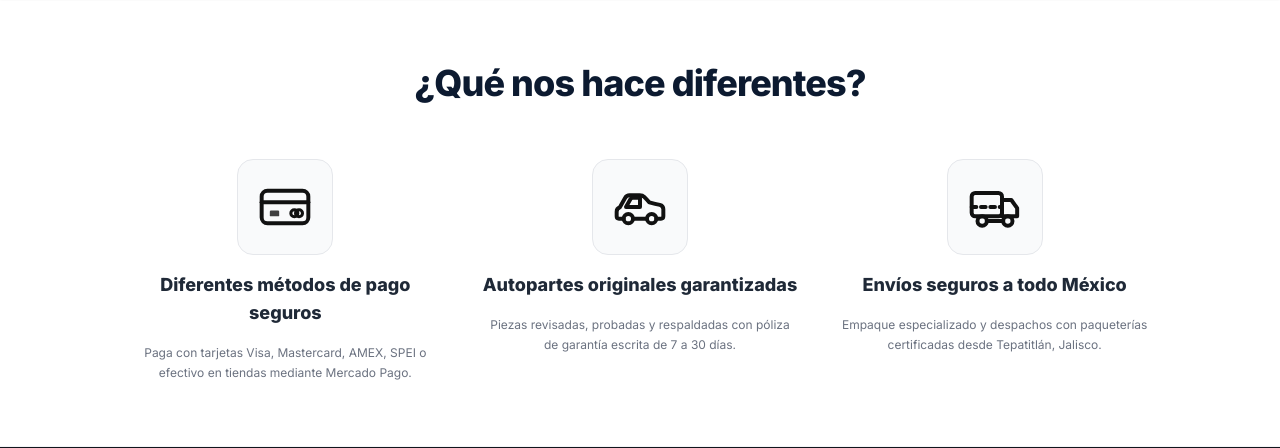
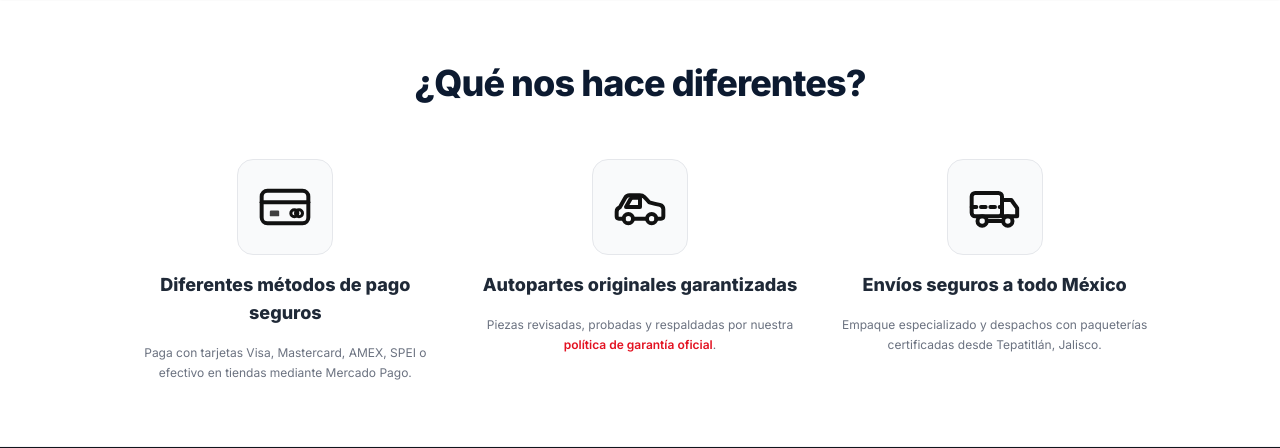
Before and after one commit to FredyLomeli/jc-autopartes, a Laravel app: page / in a window 1280 px wide. Shown: the part 839-1287 px from the top of the page. Run offline with Laravel 12, Linux system fonts and the light colour scheme; data comes from the database, SQL or seed files in the repository; data that the repository does not hold is empty; style sheets or scripts are compiled from the project's sources; some libraries are stand-ins or nearby versions.

Commit message:
feat(warranty): replace fixed warranty days with links to official PDF policy

```diff
--- a/app/Services/CatalogService.php
+++ b/app/Services/CatalogService.php
@@ -54,12 +54,12 @@ class CatalogService
         $categoryCounts = $published->groupBy('category')->map->count();
 
         $baseCategories = [
-            ['slug' => 'Motores', 'name' => 'Motores Completos y 3/4', 'warranty' => '30 días de garantía', 'desc' => 'Motores verificados en compresión y funcionamiento listos para instalar.'],
-            ['slug' => 'Transmisiones', 'name' => 'Transmisiones Automáticas y Estándar', 'warranty' => '30 días de garantía', 'desc' => 'Cajas de velocidades automáticas, CVT y manuales revisadas.'],
-            ['slug' => 'Partes Internas', 'name' => 'Cabezas y Partes Internas', 'warranty' => '15 días de garantía', 'desc' => 'Cabezas de motor, cigüeñales, árboles de levas y múltiples.'],
-            ['slug' => 'Colision', 'name' => 'Carrocería y Colisión', 'warranty' => '7 días de garantía', 'desc' => 'Cofres, puertas, salpicaderas, fascias, faros, calaveras y espejos.'],
-            ['slug' => 'Suspension', 'name' => 'Suspensión y Dirección', 'warranty' => '7 días de garantía', 'desc' => 'Horquillas, amortiguadores, cajas de dirección, puentes y mangos.'],
-            ['slug' => 'Electrico', 'name' => 'Sistema Eléctrico y Electrónico', 'warranty' => '7 días de garantía', 'desc' => 'Alternadores, marchas, módulos, cuerpos de aceleración y compresores.'],
+            ['slug' => 'Motores', 'name' => 'Motores Completos y 3/4', 'warranty' => 'Garantía por escrito', 'desc' => 'Motores verificados en compresión y funcionamiento listos para instalar.'],
+            ['slug' => 'Transmisiones', 'name' => 'Transmisiones Automáticas y Estándar', 'warranty' => 'Garantía por escrito', 'desc' => 'Cajas de velocidades automáticas, CVT y manuales revisadas.'],
+            ['slug' => 'Partes Internas', 'name' => 'Cabezas y Partes Internas', 'warranty' => 'Garantía por escrito', 'desc' => 'Cabezas de motor, cigüeñales, árboles de levas y múltiples.'],
+            ['slug' => 'Colision', 'name' => 'Carrocería y Colisión', 'warranty' => 'Garantía por escrito', 'desc' => 'Cofres, puertas, salpicaderas, fascias, faros, calaveras y espejos.'],
+            ['slug' => 'Suspension', 'name' => 'Suspensión y Dirección', 'warranty' => 'Garantía por escrito', 'desc' => 'Horquillas, amortiguadores, cajas de dirección, puentes y mangos.'],
+            ['slug' => 'Electrico', 'name' => 'Sistema Eléctrico y Electrónico', 'warranty' => 'Garantía por escrito', 'desc' => 'Alternadores, marchas, módulos, cuerpos de aceleración y compresores.'],
         ];
 
         $categories = array_map(function (array $cat) use ($categoryCounts) {
--- a/resources/js/Pages/Admin/Orders/Show.vue
+++ b/resources/js/Pages/Admin/Orders/Show.vue
@@ -240,9 +240,6 @@ const getOrderStatusBadgeClass = (status) => {
                                     <div class="text-xs text-gray-500 mt-1 space-x-2">
                                         <span>SKU: <strong class="font-mono text-dark">{{ item.product_sku }}</strong></span>
                                         <span v-if="item.part_number">· No. Parte: <strong class="font-mono text-dark">{{ item.part_number }}</strong></span>
-                                        <span class="inline-block px-1.5 py-0.5 rounded bg-gray-100 text-gray-700 text-[10px] font-bold">
-                                            Garantía: {{ item.warranty_days }} días
-                                        </span>
                                     </div>
                                 </div>
                             </div>
--- a/resources/js/Pages/Admin/Products/Index.vue
+++ b/resources/js/Pages/Admin/Products/Index.vue
@@ -270,9 +270,6 @@ const handleSyncCompleted = () => {
                                     <span class="px-2 py-0.5 rounded bg-dark text-white text-xs font-bold">
                                         Grado {{ item.condition }}
                                     </span>
-                                    <span class="block text-[11px] text-gray-500 mt-0.5">
-                                        Garantía {{ item.warranty_days }} días
-                                    </span>
                                 </td>
 
                                 <td class="px-5 py-3.5 whitespace-nowrap">
--- a/resources/views/emails/orders/customer_confirmed.blade.php
+++ b/resources/views/emails/orders/customer_confirmed.blade.php
@@ -89,7 +89,6 @@
                                             @if($item->part_number)
                                                 · No. Parte: {{ $item->part_number }}
                                             @endif
-                                            · Garantía: {{ $item->warranty_days }} días
                                         </span>
                                     </td>
                                     <td style="text-align: center; color: #111827; font-weight: 700;">
@@ -150,7 +149,8 @@
                         <strong>¿Requieres Factura Fiscal?</strong> Escríbenos por WhatsApp con tu Constancia de Situación Fiscal (CSF) actualizada y el folio de tu orden <strong>{{ $order->order_number }}</strong>.
                     </p>
                     <p style="margin: 0 0 6px 0;">
-                        <strong>Póliza de Garantía:</strong> Tus piezas cuentan con garantía escrita a partir del día de entrega. No aplica en partes quemadas, desarmadas o alteradas.
+                        <strong>Póliza de Garantía:</strong> Tus piezas cuentan con garantía escrita conforme a nuestra
+                        <a href="{{ route('pages.warranty') }}" style="color: #E31221; font-weight: 600;">Política de Garantía Oficial</a>.
                     </p>
                     <p style="margin: 0; color: #9ca3af;">
                         JC Autopartes · {{ $business['address'] }} · Tepatitlán de Morelos, Jalisco.
--- a/resources/views/layouts/public.blade.php
+++ b/resources/views/layouts/public.blade.php
@@ -1,7 +1,7 @@
 @php
     $business = config('business');
     $pageTitle = isset($title) ? "{$title} | " . ($companySettings['company_name'] ?? $business['name']) : ($companySettings['company_name'] ?? $business['name']) . " — " . ($companySettings['company_slogan'] ?? $business['tagline']);
-    $pageDescription = $metaDescription ?? 'Refacciones y autopartes usadas originales en Tepatitlán, Jalisco. Motores, transmisiones, colisión, suspensión y partes eléctricas con garantía escrita de 7 a 30 días y envíos a todo México.';
+    $pageDescription = $metaDescription ?? 'Refacciones y autopartes usadas originales en Tepatitlán, Jalisco. Motores, transmisiones, colisión, suspensión y partes eléctricas con garantía oficial por escrito y envíos a todo México.';
     $pageCanonical = $canonicalUrl ?? url()->current();
     $cartCount = collect(session('cart.items', []))->sum('quantity');
 @endphp
--- a/resources/views/public/checkout/success.blade.php
+++ b/resources/views/public/checkout/success.blade.php
@@ -101,7 +101,7 @@
                                                 · No. Parte: <strong class="font-mono">{{ $item->part_number }}</strong>
                                             @endif
                                             · Cantidad: <strong>{{ $item->quantity }}</strong>
-                                            · Garantía: <strong>{{ $item->warranty_days }} días</strong>
+                                            · <a href="{{ route('pages.warranty') }}" class="text-primary font-semibold hover:underline">Revisa nuestra garantía</a>
                                         </p>
                                     </div>
                                 </div>
--- a/resources/views/public/home.blade.php
+++ b/resources/views/public/home.blade.php
@@ -1,18 +1,18 @@
 @extends('layouts.public', [
     'title' => 'Inicio — Autopartes y Refacciones Originales Usadas',
-    'metaDescription' => 'Encuentra motores, transmisiones, colisión, suspensión y partes eléctricas originales usadas con garantía escrita de 7 a 30 días en JC Autopartes, Tepatitlán, Jalisco.',
+    'metaDescription' => 'Encuentra motores, transmisiones, colisión, suspensión y partes eléctricas originales usadas con garantía oficial por escrito en JC Autopartes, Tepatitlán, Jalisco.',
     'canonicalUrl' => route('home'),
 ])
 
 @php
     $business = config('business');
     $categoryCards = $categories ?? [
-        ['slug' => 'Motores', 'name' => 'Motores Completos y 3/4', 'warranty' => '30 días de garantía', 'desc' => 'Motores verificados en compresión y funcionamiento listos para instalar.'],
-        ['slug' => 'Transmisiones', 'name' => 'Transmisiones Automáticas y Estándar', 'warranty' => '30 días de garantía', 'desc' => 'Cajas de velocidades automáticas, CVT y manuales revisadas.'],
-        ['slug' => 'Partes Internas', 'name' => 'Cabezas y Partes Internas', 'warranty' => '15 días de garantía', 'desc' => 'Cabezas de motor, cigüeñales, árboles de levas y múltiples.'],
-        ['slug' => 'Colision', 'name' => 'Carrocería y Colisión', 'warranty' => '7 días de garantía', 'desc' => 'Cofres, puertas, salpicaderas, fascias, faros, calaveras y espejos.'],
-        ['slug' => 'Suspension', 'name' => 'Suspensión y Dirección', 'warranty' => '7 días de garantía', 'desc' => 'Horquillas, amortiguadores, cajas de dirección, puentes y mangos.'],
-        ['slug' => 'Electrico', 'name' => 'Sistema Eléctrico y Electrónico', 'warranty' => '7 días de garantía', 'desc' => 'Alternadores, marchas, módulos, cuerpos de aceleración y compresores.'],
+        ['slug' => 'Motores', 'name' => 'Motores Completos y 3/4', 'warranty' => 'Garantía por escrito', 'desc' => 'Motores verificados en compresión y funcionamiento listos para instalar.'],
+        ['slug' => 'Transmisiones', 'name' => 'Transmisiones Automáticas y Estándar', 'warranty' => 'Garantía por escrito', 'desc' => 'Cajas de velocidades automáticas, CVT y manuales revisadas.'],
+        ['slug' => 'Partes Internas', 'name' => 'Cabezas y Partes Internas', 'warranty' => 'Garantía por escrito', 'desc' => 'Cabezas de motor, cigüeñales, árboles de levas y múltiples.'],
+        ['slug' => 'Colision', 'name' => 'Carrocería y Colisión', 'warranty' => 'Garantía por escrito', 'desc' => 'Cofres, puertas, salpicaderas, fascias, faros, calaveras y espejos.'],
+        ['slug' => 'Suspension', 'name' => 'Suspensión y Dirección', 'warranty' => 'Garantía por escrito', 'desc' => 'Horquillas, amortiguadores, cajas de dirección, puentes y mangos.'],
+        ['slug' => 'Electrico', 'name' => 'Sistema Eléctrico y Electrónico', 'warranty' => 'Garantía por escrito', 'desc' => 'Alternadores, marchas, módulos, cuerpos de aceleración y compresores.'],
     ];
 
     $valuesList = [];
@@ -188,7 +188,7 @@
                         Autopartes originales garantizadas
                     </h3>
                     <p class="text-xs text-gray-500 max-w-xs leading-relaxed">
-                        Piezas revisadas, probadas y respaldadas con póliza de garantía escrita de 7 a 30 días.
+                        Piezas revisadas, probadas y respaldadas por nuestra <a href="{{ route('pages.warranty') }}" class="text-primary font-semibold hover:underline">política de garantía oficial</a>.
                     </p>
                 </div>
 
--- a/resources/views/public/pages/terms.blade.php
+++ b/resources/views/public/pages/terms.blade.php
@@ -146,7 +146,7 @@
                     Garantías, Devoluciones y Cancelaciones
                 </h2>
                 <p>
-                    Todas las compras están respaldadas por nuestra <a href="{{ route('pages.warranty') }}" class="text-primary font-semibold hover:underline">Política de Garantía Oficial por Escrito</a> de 7, 15 o 30 días naturales según la categoría de la autoparte.
+                    Todas las compras están respaldadas por los términos vigentes en nuestra <a href="{{ route('pages.warranty') }}" class="text-primary font-semibold hover:underline">Política de Garantía Oficial por Escrito</a>.
                 </p>
                 <p>
                     En cancelaciones solicitadas por el cliente antes del despacho de la mercancía, se reembolsará el importe íntegro por el mismo método de pago utilizado. En devoluciones por incompatibilidad atribuible a error de selección del comprador una vez despachado el producto, los costos logísticos de flete de ida y vuelta correrán por cuenta del cliente, y la refacción deberá devolverse en las mismas condiciones, con empaque original y sellos intactos.
--- a/resources/views/public/partials/product-card.blade.php
+++ b/resources/views/public/partials/product-card.blade.php
@@ -28,7 +28,7 @@
                     Condición {{ $product->condition }}
                 </span>
                 <span class="bg-[#E31221] text-white font-semibold px-2 py-0.5 rounded text-xs shadow-sm">
-                    Garantía {{ $warrantyDays }} días
+                    Garantía Escrita
                 </span>
             </div>
 
```
Also changed, not shown: resources/views/public/cart/index.blade.php (+7 -4 lines), resources/views/public/catalog/show.blade.php (+12 -5 lines), tests/Feature/PublicCatalogAndSeoTest.php (+3 -1 lines), tests/Unit/OrderEmailRenderingTest.php (+2 -1 lines).
